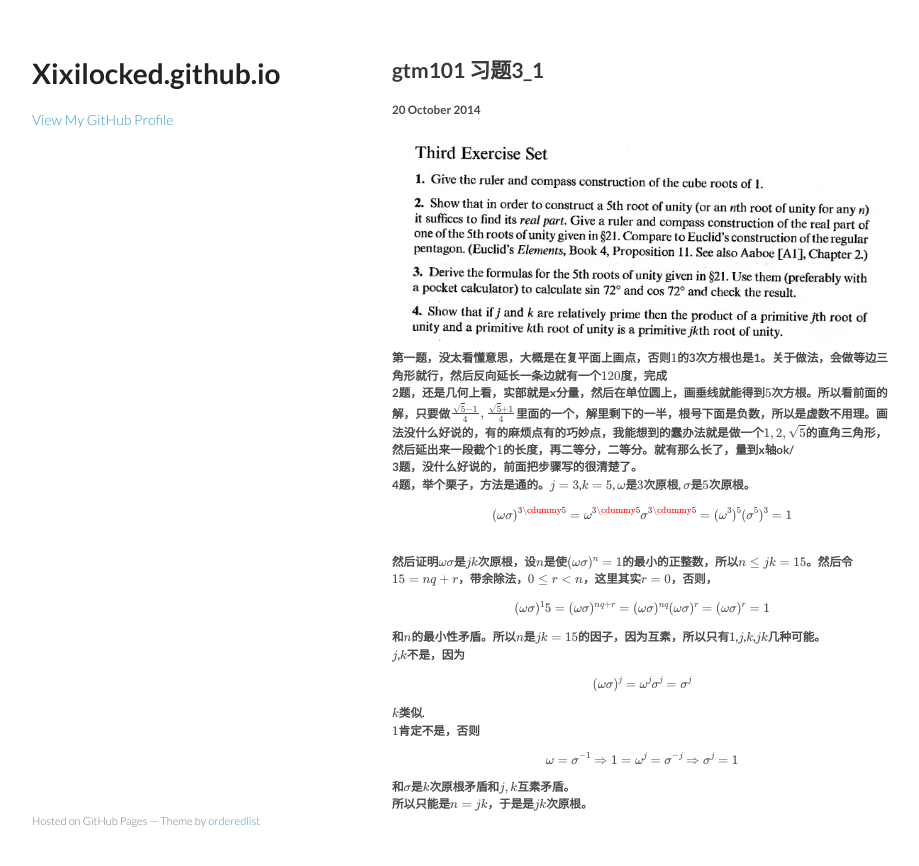
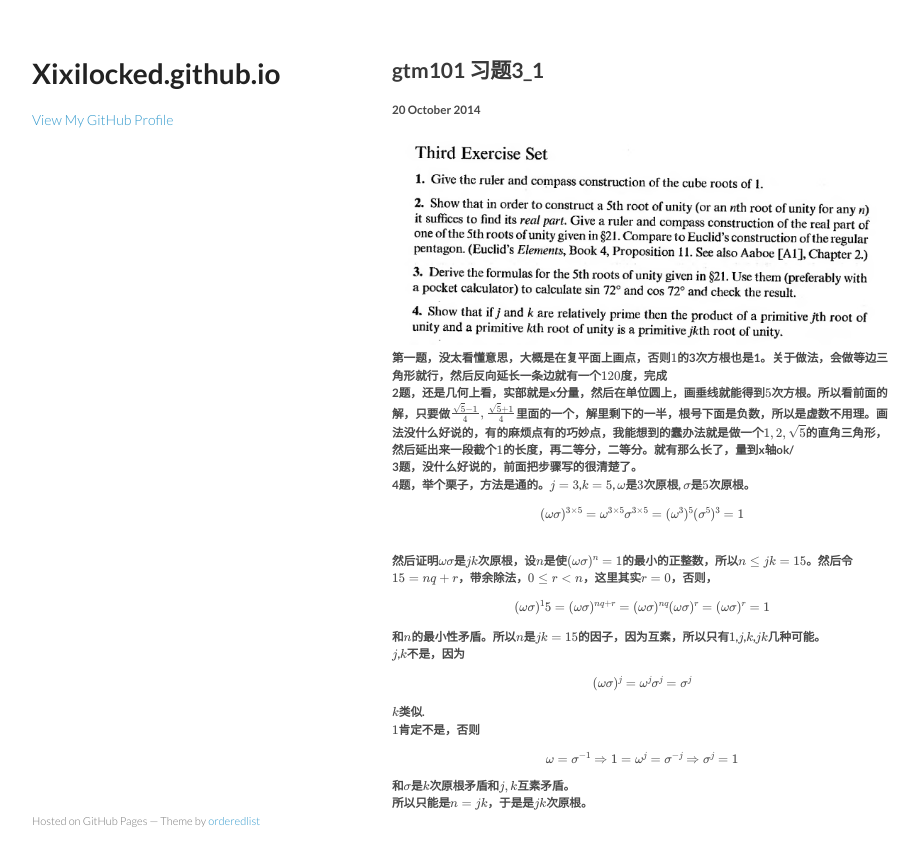
Before and after one commit to XiXiLocked/XiXiLocked.github.io, a Jekyll site: the page built from _posts/2014-10-20-gtm101_22.html, in a window 1280 px wide. Shown: the top 866 px of the page, without its empty margins (178-1097 px from the left). Built offline with Jekyll 4.4.1, drawn with Linux system fonts in a browser that asks for light colours; formulas are drawn with MathJax 3.

Commit message:
fix a bug

```diff
--- a/_posts/2014-10-20-gtm101_22.html
+++ b/_posts/2014-10-20-gtm101_22.html
@@ -10,7 +10,7 @@
 2题，还是几何上看，实部就是x分量，然后在单位圆上，画垂线就能得到$5$次方根。所以看前面的解，只要做$\frac{\sqrt{5} - 1}{4}, \frac{\sqrt{5} + 1}{4}$里面的一个，解里剩下的一半，根号下面是负数，所以是虚数不用理。画法没什么好说的，有的麻烦点有的巧妙点，我能想到的蠢办法就是做一个$1,2,\sqrt{5}$的直角三角形，然后延出来一段截个$1$的长度，再二等分，二等分。就有那么长了，量到x轴ok/<br />
 3题，没什么好说的，前面把步骤写的很清楚了。<br />
 4题，举个栗子，方法是通的。$j=3$,$k=5$, $\omega$是$3$次原根, $\sigma$是$5$次原根。<br />
-$$(\omega \sigma)^{3\cdummy 5}=\omega^{3 \cdummy 5} \sigma^{3 \cdummy 5}=(\omega^3)^5 (\sigma^5)^3=1$$
+$$(\omega \sigma)^{3\times 5}=\omega^{3 \times 5} \sigma^{3 \times 5}=(\omega^3)^5 (\sigma^5)^3=1$$
 <br />然后证明$\omega \sigma$是$j k$次原根，设$n$是使$(\omega \sigma)^n=1$的最小的正整数，所以$n \leq j k=15$。然后令$15 = n q +r$，带余除法，$0 \leq r \lt n$，这里其实$r=0$，否则，$$(\omega \sigma)^15=(\omega \sigma)^{n q +r}=(\omega \sigma)^{n q} (\omega \sigma)^r=(\omega \sigma)^r=1$$
 和$n$的最小性矛盾。所以$n$是$j k=15$的因子，因为互素，所以只有$1$,$j$,$k$,$j k$几种可能。<br />
 $j$,$k$不是，因为$$(\omega \sigma)^j=\omega^j \sigma^j=\sigma^j$$ $k$类似.<br />
```
